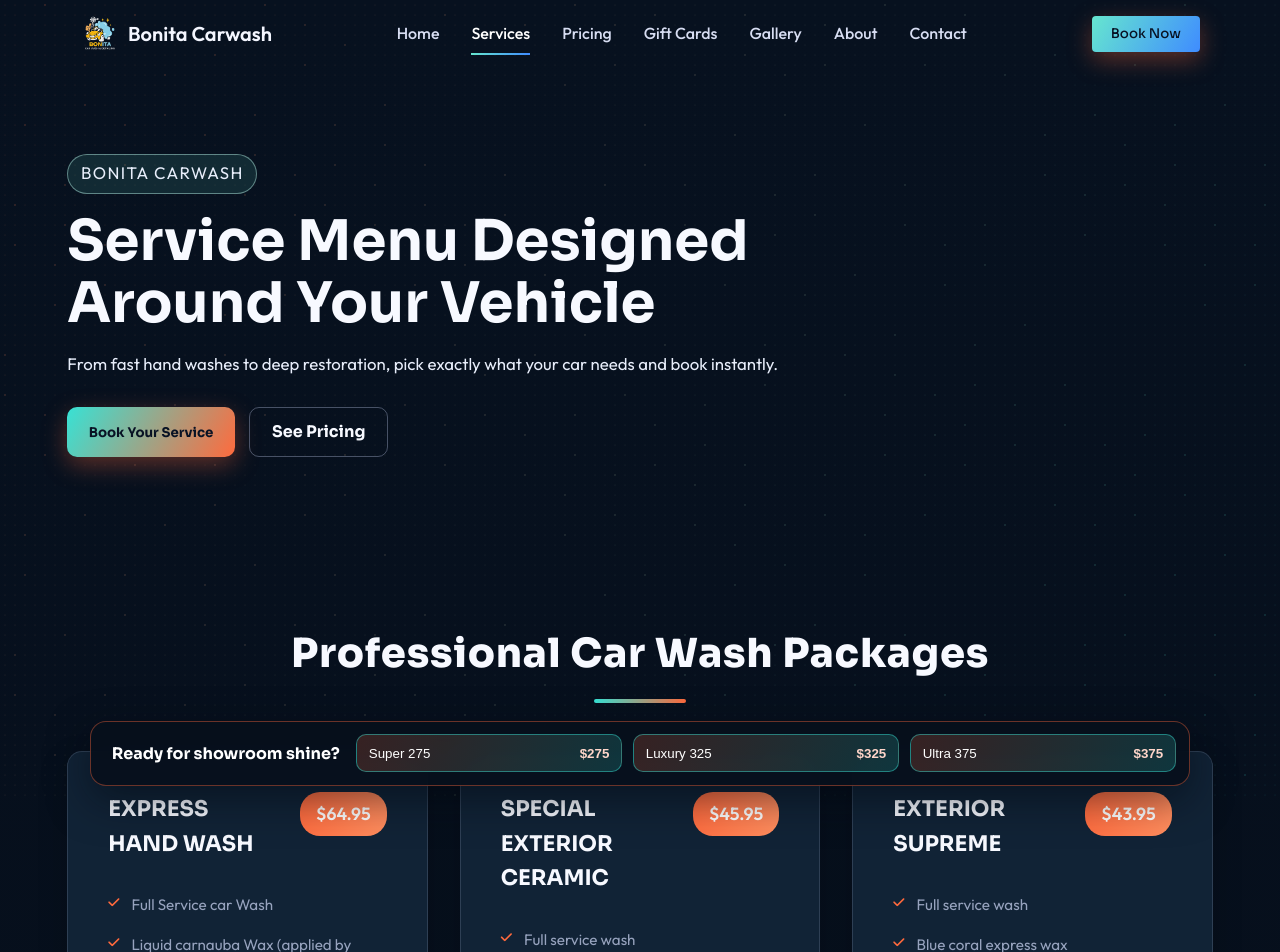
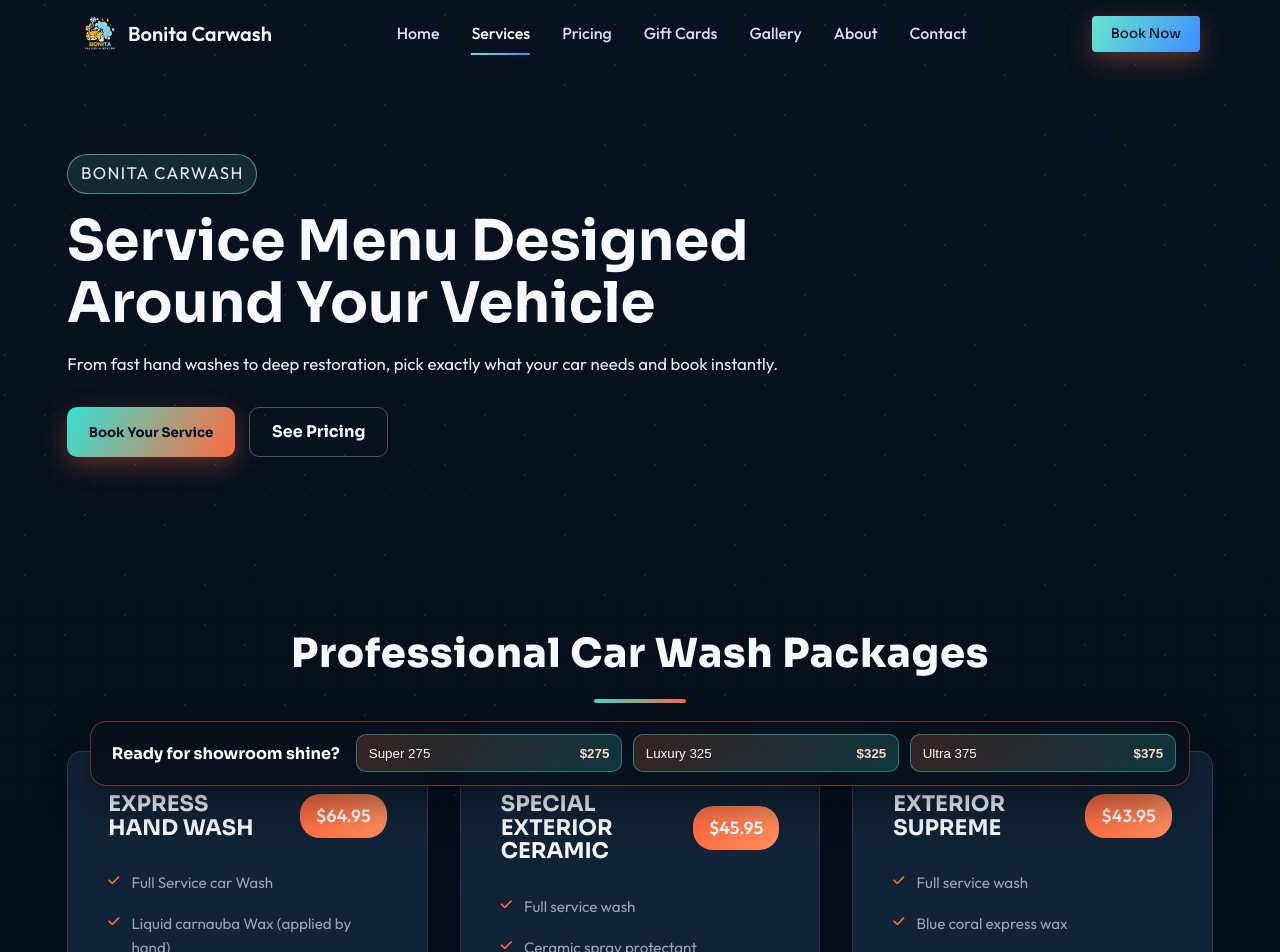
Before and after one commit to Rahulpandya11/Bonitawash, a React (Create React App) app: page /services in a window 1280 px wide. Shown: the top 952 px of the page. Built offline with nearby package versions, Linux system fonts and the light colour scheme; no server answers.

Commit message:
Refactor CSS for service headers and ala carte items
Updated alignment and spacing in service headers and ala carte items.

```diff
--- a/src/components/sections/Services.css
+++ b/src/components/sections/Services.css
@@ -38,7 +38,8 @@
 .service-header {
     display: flex;
     justify-content: space-between;
-    align-items: flex-start;
+    align-items: center;
+    gap: 1rem;
     margin-bottom: 1.5rem;
 }
 
@@ -48,6 +49,7 @@
     color: var(--light);
     max-width: 60%;
     text-transform: uppercase;
+    line-height: 1.1;
 }
 
 .price-tag {
@@ -58,6 +60,7 @@
     font-weight: 700;
     font-size: 1.1rem;
     white-space: nowrap;
+    margin-left: auto;
 }
 
 .service-features {
@@ -99,6 +102,7 @@
     display: flex;
     justify-content: space-between;
     align-items: center;
+    gap: 1rem;
     padding: 1rem 1.5rem;
     background: rgba(255, 255, 255, 0.03);
     border-radius: 12px;
@@ -111,9 +115,29 @@
     border-color: rgba(55, 226, 213, 0.7);
 }
 
+.ala-carte-copy {
+    display: flex;
+    flex-direction: column;
+    gap: 0.25rem;
+    flex: 1;
+}
+
 .item-name {
     font-weight: 500;
     color: var(--light);
+}
+
+.item-note {
+    font-size: 0.75rem;
+    color: rgba(255, 255, 255, 0.75);
+    line-height: 1.4;
+}
+
+.ala-carte-actions {
+    display: flex;
+    align-items: center;
+    gap: 1rem;
+    flex-shrink: 0;
 }
 
 .item-price {
```
